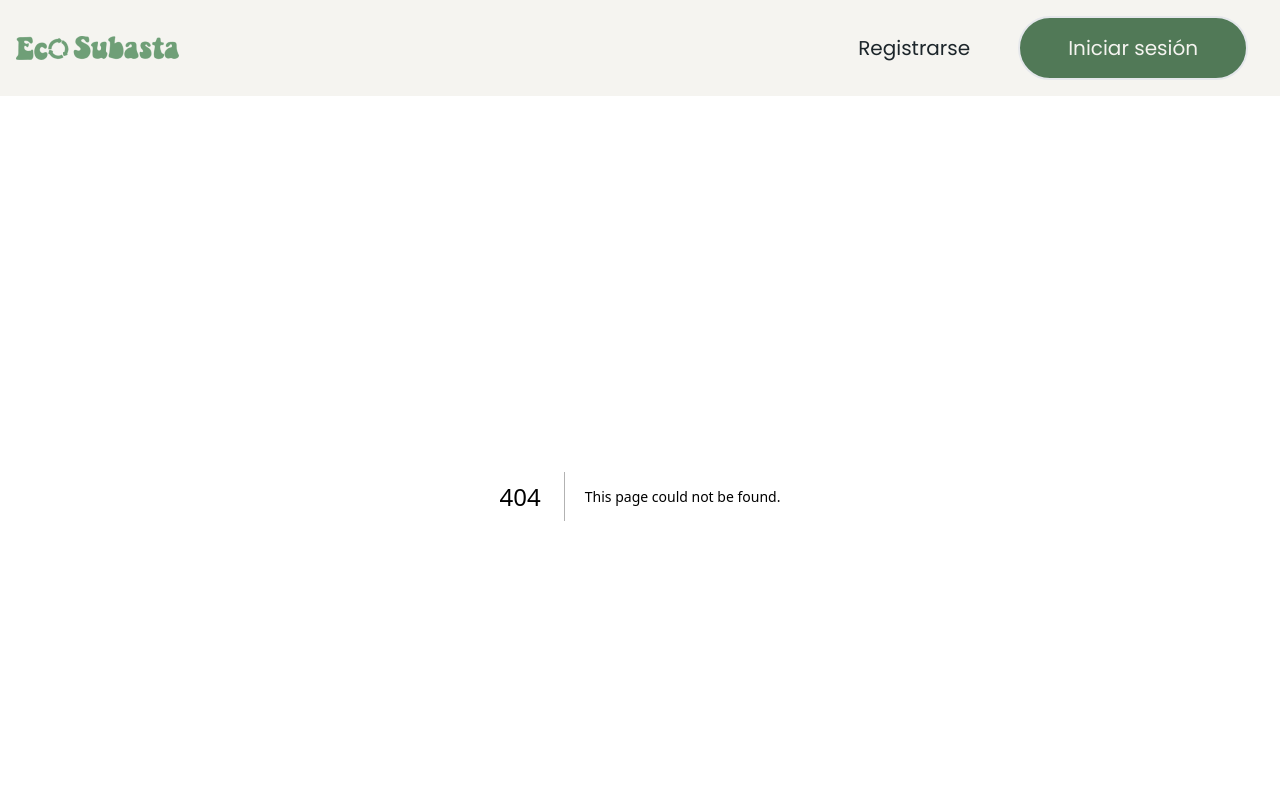
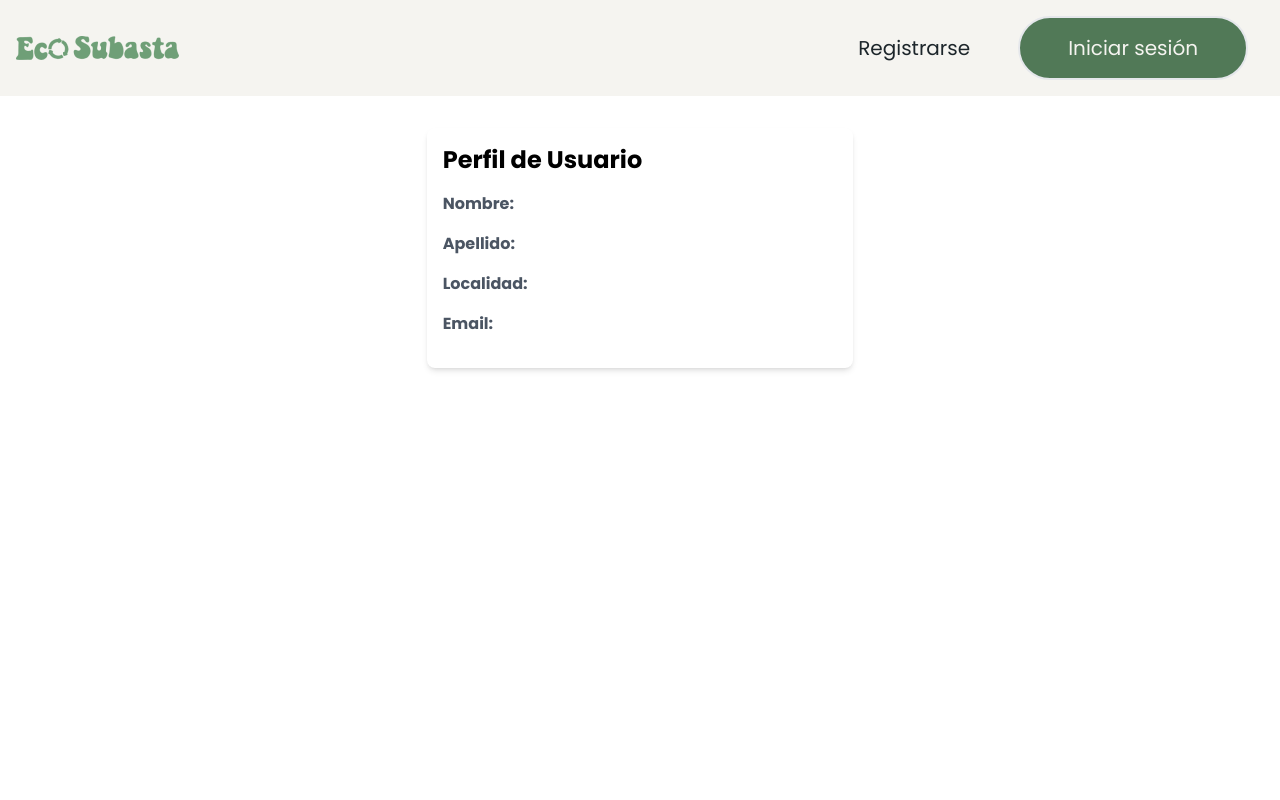
Before and after one commit to No-Country/s11-02-m-node-react, a Next.js app in the folder front/: page /ProfilePage in a window 1280 px wide. Before the commit this address had no page. Shown: the top 800 px of the page. Built offline with nearby package versions, Linux system fonts and the light colour scheme.

Commit message:
feat: added first view of profile

```diff
--- /dev/null
+++ b/front/app/ProfilePage/page.jsx
@@ -0,0 +1,25 @@
+import React from 'react';
+
+const Profile = () => {
+     return (
+          <div className="bg-white shadow-md rounded-lg p-4 md:w-1/2 lg:w-1/3 mx-auto mt-8">
+               <h2 className="text-2xl font-semibold mb-4">
+                    Perfil de Usuario
+               </h2>
+               <div className="mb-4">
+                    <strong className="text-gray-600">Nombre:</strong>
+               </div>
+               <div className="mb-4">
+                    <strong className="text-gray-600">Apellido:</strong>{' '}
+               </div>
+               <div className="mb-4">
+                    <strong className="text-gray-600">Localidad:</strong>{' '}
+               </div>
+               <div className="mb-4">
+                    <strong className="text-gray-600">Email:</strong>
+               </div>
+          </div>
+     );
+};
+
+export default Profile;
```
